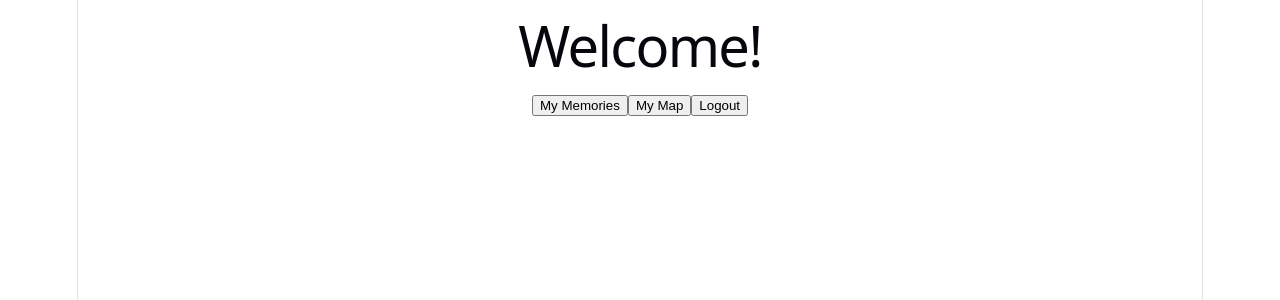
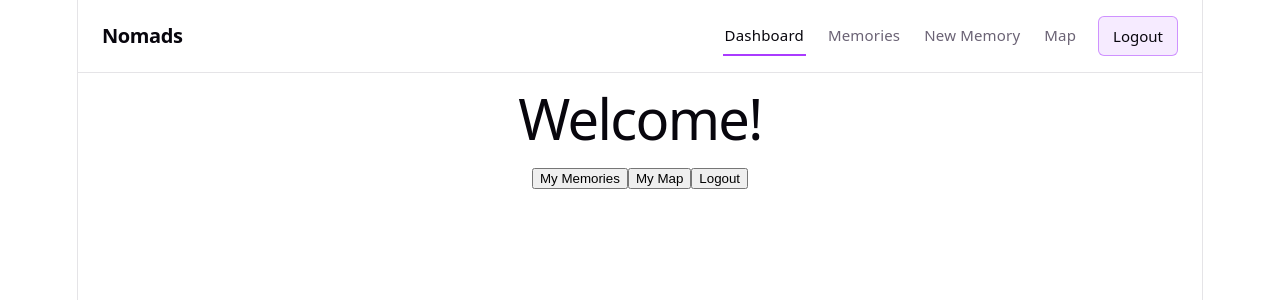
Before and after one commit to ojasvsingh/Nomads-V2, a React (Vite) app in the folder client/: page /dashboard in a window 1280 px wide. Shown: the top 300 px of the page. Built offline with nearby package versions, Linux system fonts and the light colour scheme; sample sign-in values are in the browser's storage.

Commit message:
added header with feature options

```diff
--- a/client/src/App.jsx
+++ b/client/src/App.jsx
@@ -1,4 +1,5 @@
 import { BrowserRouter, Routes, Route, Navigate } from 'react-router-dom'
+import Header from './components/Header'
 import Login from './pages/Login'
 import Register from './pages/Register'
 import Dashboard from './pages/Dashboard'
@@ -11,6 +12,7 @@ export default function App() {
   return (
     //render the corresponding page based on the route
     <BrowserRouter>
+      <Header />
       <Routes>
         <Route path="/" element={<Navigate to="/dashboard" />} />
         <Route path="/login" element={<Login />} />
--- /dev/null
+++ b/client/src/components/Header.css
@@ -0,0 +1,56 @@
+.app-header {
+  display: flex;
+  align-items: center;
+  justify-content: space-between;
+  padding: 16px 24px;
+  border-bottom: 1px solid var(--border);
+  text-align: left;
+}
+
+.app-header .brand {
+  font-size: 20px;
+  font-weight: 600;
+  color: var(--text-h);
+  text-decoration: none;
+  letter-spacing: -0.4px;
+}
+
+.app-nav {
+  display: flex;
+  align-items: center;
+  gap: 20px;
+}
+
+.app-nav a {
+  color: var(--text);
+  text-decoration: none;
+  font-size: 15px;
+  padding: 6px 2px;
+  border-bottom: 2px solid transparent;
+  transition: color 0.2s, border-color 0.2s;
+}
+
+.app-nav a:hover {
+  color: var(--text-h);
+}
+
+.app-nav a.active {
+  color: var(--text-h);
+  border-bottom-color: var(--accent);
+}
+
+.app-nav .logout-btn {
+  font: inherit;
+  font-size: 15px;
+  color: var(--text-h);
+  background: var(--accent-bg);
+  border: 1px solid var(--accent-border);
+  border-radius: 6px;
+  padding: 6px 14px;
+  cursor: pointer;
+  transition: box-shadow 0.2s;
+}
+
+.app-nav .logout-btn:hover {
+  box-shadow: var(--shadow);
+}
--- /dev/null
+++ b/client/src/components/Header.jsx
@@ -0,0 +1,39 @@
+import { NavLink, Link, useNavigate } from 'react-router-dom'
+import useAuthStore from '../store/authStore'
+import './Header.css'
+
+export default function Header() {
+  const token = useAuthStore((state) => state.token)
+  const logout = useAuthStore((state) => state.logout)
+  const navigate = useNavigate()
+
+  const handleLogout = () => {
+    logout()
+    navigate('/login')
+  }
+
+  const linkClass = ({ isActive }) => (isActive ? 'active' : '')
+
+  return (
+    <header className="app-header">
+      <Link to={token ? '/dashboard' : '/login'} className="brand">Nomads</Link>
+
+      <nav className="app-nav">
+        {token ? (
+          <>
+            <NavLink to="/dashboard" end className={linkClass}>Dashboard</NavLink>
+            <NavLink to="/memories" end className={linkClass}>Memories</NavLink>
+            <NavLink to="/memories/create" end className={linkClass}>New Memory</NavLink>
+            <NavLink to="/map" end className={linkClass}>Map</NavLink>
+            <button className="logout-btn" onClick={handleLogout}>Logout</button>
+          </>
+        ) : (
+          <>
+            <NavLink to="/login" end className={linkClass}>Login</NavLink>
+            <NavLink to="/register" end className={linkClass}>Register</NavLink>
+          </>
+        )}
+      </nav>
+    </header>
+  )
+}
```
